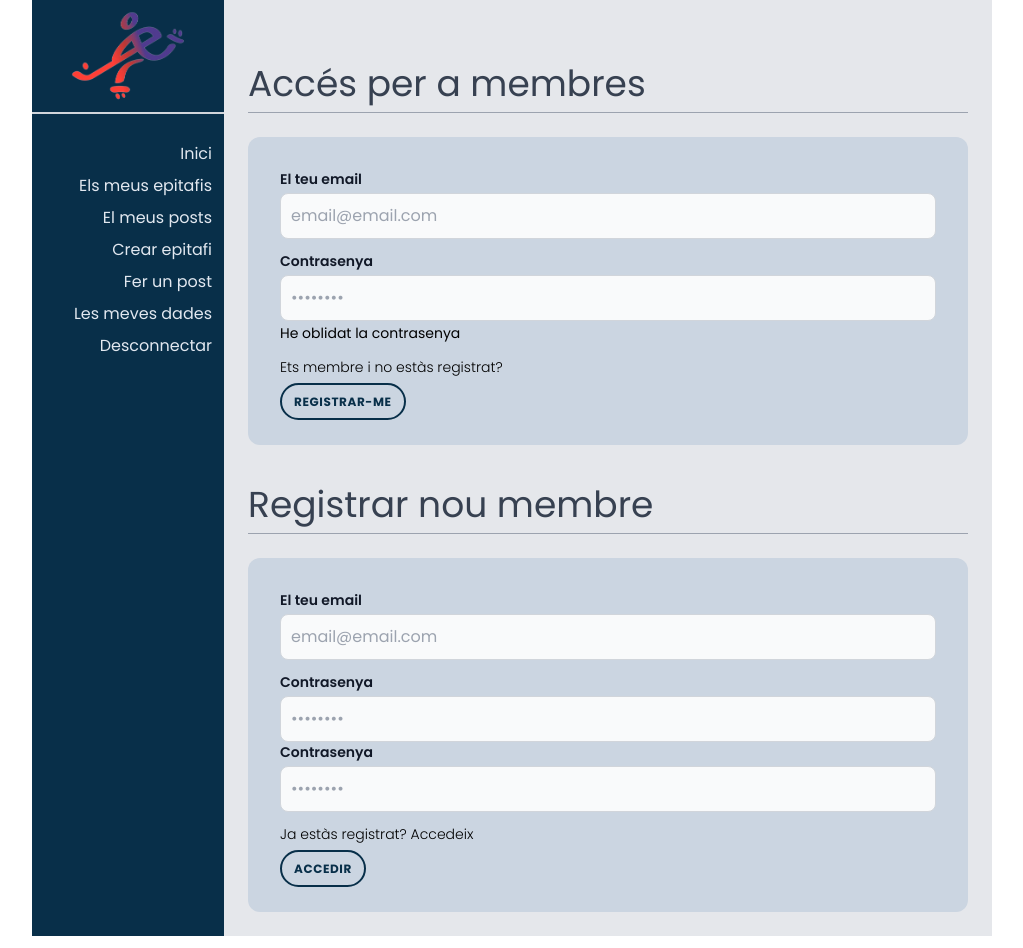
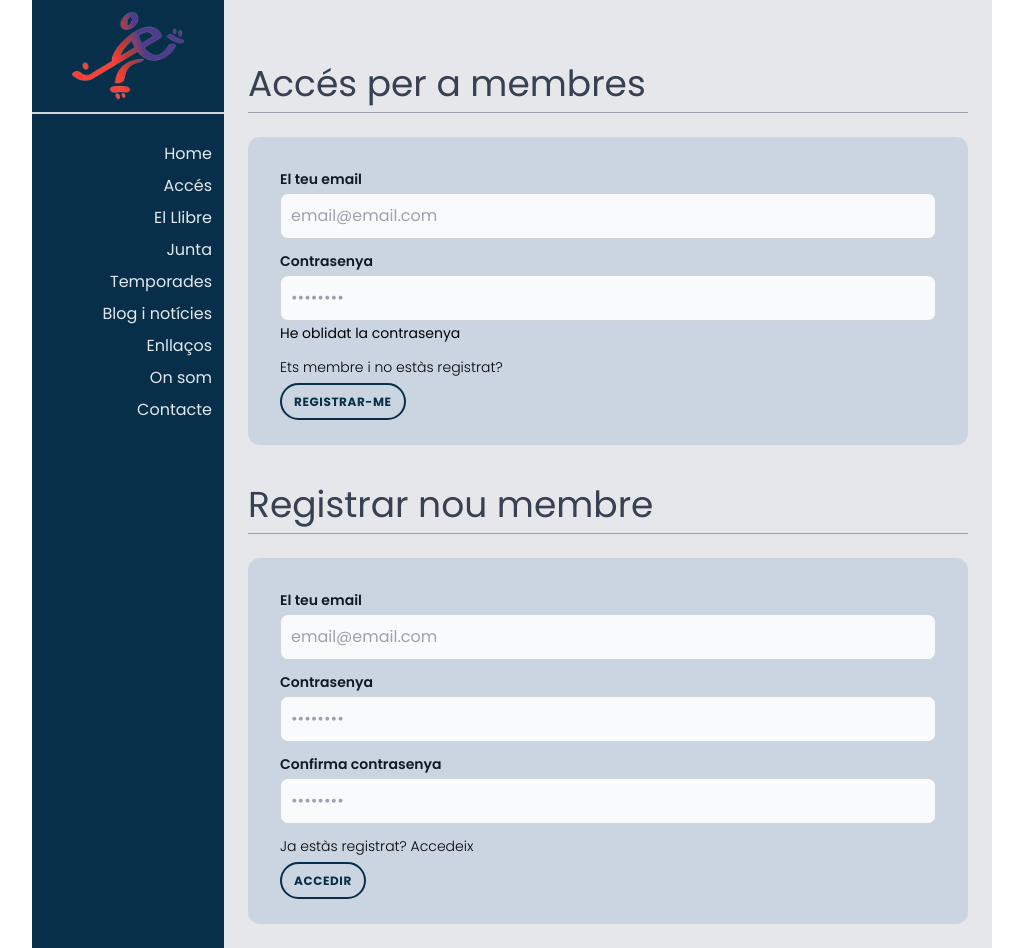
Before and after one commit to alex0rpi/web-veterans-hoquei, a React (Vite) app in the folder client/: page /admin/login in a window 1280 px wide. Shown: the whole page, without its empty margins (128-1151 px from the left). Built offline with nearby package versions, Linux system fonts and the light colour scheme.

Commit message:
Improved nav component setup-reworking router

```diff
--- a/client/src/App.tsx
+++ b/client/src/App.tsx
@@ -1,19 +1,27 @@
-import { BrowserRouter, Route, Routes } from 'react-router-dom';
+import { createBrowserRouter, RouterProvider } from 'react-router-dom';
 import { NotFound } from './components';
 import { AdminPage, MainPage } from './pages';
 
+const router = createBrowserRouter([
+  {
+    path: '/',
+    element: <MainPage />,
+    // loader:
+    // actions:
+    // errorElement
+  },
+  {
+    path: '/admin/login',
+    element: <AdminPage />,
+    // loader:
+    // actions:,
+    // errorElement
+  },
+  { path: '*', element: <NotFound /> },
+]);
+
 function App() {
-  return (
-    <>
-      <BrowserRouter>
-        <Routes>
-          <Route path="/" element={<MainPage />} />
-          <Route path="/admin/login" element={<AdminPage />} />
-          <Route path="*" element={<NotFound />} />
-        </Routes>
-      </BrowserRouter>
-    </>
-  );
+  return <RouterProvider router={router} />;
 }
 
 export default App;
--- a/client/src/components/admin/AdminNavigation.tsx
+++ b/client/src/components/admin/AdminNavigation.tsx
@@ -1,5 +1,7 @@
 import { MenuItem } from '../utils/MenuItem';
 import { LogoItem } from '../utils/LogoItem';
+
+// Should only be visible once the user is logged in.
 
 export const AdminNavigation = () => {
   return (
--- a/client/src/components/admin/auth/AdminRegister.tsx
+++ b/client/src/components/admin/auth/AdminRegister.tsx
@@ -39,7 +39,7 @@ const AdminRegister = () => {
               name="password"
               id="password"
               placeholder="••••••••"
-              className="bg-gray-50 border border-gray-300 text-gray-900 rounded-lg block w-full p-2.5 "
+              className="bg-gray-50 border border-gray-300 text-gray-900 rounded-lg block w-full p-2.5 mb-3"
             />
           </div>
           <div>
@@ -47,7 +47,7 @@ const AdminRegister = () => {
               htmlFor="confirmPassword"
               className="block mb-1 text-sm font-semibold text-gray-900"
             >
-              Contrasenya
+              Confirma contrasenya
             </label>
             <input
               type="password"
--- a/client/src/components/index.ts
+++ b/client/src/components/index.ts
@@ -1,5 +1,5 @@
 import { NotFound } from './NotFound';
-import { MainNavigation } from './main/MainNavigation';
+import { Navigation } from './Navigation';
 import { MainContent } from './main/MainContent';
 import { MenuItem } from './utils/MenuItem';
 import { LogoItem } from './utils/LogoItem';
@@ -9,7 +9,7 @@ import { AdminContent } from './admin/AdminContent';
 
 export {
   NotFound,
-  MainNavigation,
+  Navigation,
   MainContent,
   MenuItem,
   LogoItem,
--- a/client/src/layouts/MainLayout.tsx
+++ b/client/src/layouts/Layout.tsx
@@ -1,8 +1,10 @@
 import { PropsWithChildren } from 'react';
+import { Navigation } from '../components';
 
 export const MainLayout = (props: PropsWithChildren) => {
   return (
     <div className="grid md:grid-cols-layoutMd xl:grid-cols-layoutLg h-screen">
+      <Navigation />
       {props.children}
     </div>
   );
--- a/client/src/pages/AdminPage.tsx
+++ b/client/src/pages/AdminPage.tsx
@@ -1,11 +1,9 @@
 import { AdminContent } from '../components';
-import { AdminNavigation } from '../components/admin/AdminNavigation';
-import { MainLayout } from '../layouts/MainLayout';
+import { MainLayout } from '../layouts/Layout';
 
 export const AdminPage = () => {
   return (
     <MainLayout>
-      <AdminNavigation />
       <AdminContent />
     </MainLayout>
   );
--- a/client/src/pages/MainPage.tsx
+++ b/client/src/pages/MainPage.tsx
@@ -1,10 +1,9 @@
-import { MainNavigation, MainContent } from '../components';
-import { MainLayout } from '../layouts/MainLayout';
+import { MainContent } from '../components';
+import { MainLayout } from '../layouts/Layout';
 
 export const MainPage = () => {
   return (
     <MainLayout>
-      <MainNavigation />
       <MainContent />
     </MainLayout>
   );
```
Also changed, not shown: client/src/components/Navigation.tsx (renamed from client/src/components/main/MainNavigation.tsx, +11 -4 lines), client/src/layouts/AdminLayout.tsx (deleted).
